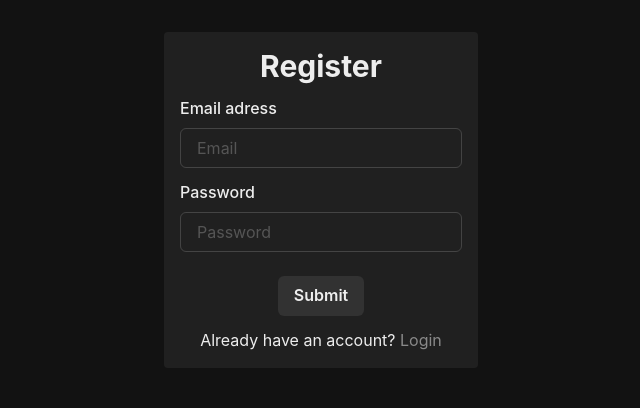
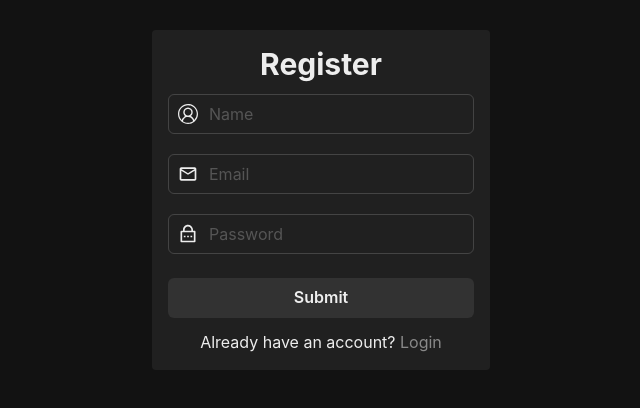
Before and after one commit to dariaCusutura/RecipesHub-FE, a React (Vite) app in the folder vite-project/: page /register in a window 1280 px wide. Shown: the top 408 px of the page, without its empty margins (319-959 px from the left). Built offline with nearby package versions, Linux system fonts and the light colour scheme.

Commit message:
Modified Register Page

```diff
--- /dev/null
+++ b/vite-project/src/components/MyAccountMenu.tsx
@@ -0,0 +1,35 @@
+import { Button, Menu, MenuButton, MenuDivider, MenuGroup, MenuItem, MenuList } from "@chakra-ui/react";
+import React from "react";
+import { VscAccount } from "react-icons/vsc";
+import ColorModeSwitch from "./ColorModeSwitch";
+
+interface Props {
+    logout: () => void;
+    email: string;
+}
+
+const MyAccountMenu = ({logout, email} : Props) => {
+  return (
+    <Menu>
+      <MenuButton
+        as={Button}
+        leftIcon={<VscAccount size={25} />}
+        px={8}
+        paddingStart={2}
+        marginEnd={4}
+      >
+        My Account
+      </MenuButton>
+      <MenuList>
+        <MenuGroup title="Profile">
+            <MenuItem id="email">{email}</MenuItem>
+        </MenuGroup>
+        <MenuDivider/>
+        <MenuItem id="logout" onClick={logout}>Log Out</MenuItem>
+        <MenuItem id="colormode"><ColorModeSwitch/></MenuItem>
+      </MenuList>
+    </Menu>
+  );
+};
+
+export default MyAccountMenu;
--- a/vite-project/src/components/NavBar.tsx
+++ b/vite-project/src/components/NavBar.tsx
@@ -1,7 +1,8 @@
-import { Button, HStack, Image } from "@chakra-ui/react";
+import { HStack, Image } from "@chakra-ui/react";
 import logo from "./logo.png";
 import SearchBar from "./SearchBar";
-// import ColorModeSwitch from "./ColorModeSwitch";
+import MyAccountMenu from "./MyAccountMenu";
+import useEmail from "../hooks/useEmail";
 
 interface Props {
   Logout: () => void;
@@ -10,12 +11,12 @@ interface Props {
 }
 
 const NavBar = ({ Logout, submitInput, manageClick }: Props) => {
+  const email = useEmail();
   return (
     <HStack justifyContent="space-between" padding="5px">
       <Image src={logo} boxSize="60px" />
       <SearchBar submitInput={(result) => submitInput(result)} manageClick={manageClick} />
-      {/* <ColorModeSwitch /> */}
-      <Button onClick={Logout}>Log out</Button>
+      <MyAccountMenu logout={Logout} email={email}/>
     </HStack>
   );
 };
--- /dev/null
+++ b/vite-project/src/hooks/useEmail.ts
@@ -0,0 +1,16 @@
+import { useEffect, useState } from "react";
+import apiRecipe from "../services/api-recipe";
+
+const useEmail = () => {
+  const [email, setEmail] = useState();
+  useEffect(() => {
+    apiRecipe
+      .get("/userEmail")
+      .then((res) => setEmail(res.data))
+      .catch((err) => console.log(err, "eroare email"));
+  }, []);
+  return email;
+
+};
+
+export default useEmail;
--- a/vite-project/src/pages/RegisterPage.tsx
+++ b/vite-project/src/pages/RegisterPage.tsx
@@ -5,9 +5,10 @@ import {
   Container,
   FormControl,
   FormErrorMessage,
-  FormLabel,
   Heading,
   Input,
+  InputGroup,
+  InputLeftElement,
   Link,
   Text,
 } from "@chakra-ui/react";
@@ -15,11 +16,15 @@ import { useState } from "react";
 import { useNavigate } from "react-router-dom";
 import axios, { AxiosResponse } from "axios";
 import { useCookies } from "react-cookie";
+import { MdOutlineEmail } from "react-icons/md";
+import { VscAccount } from "react-icons/vsc";
+import { RiLockPasswordLine } from "react-icons/ri";
 
 const Register = () => {
   const navigate = useNavigate();
   const [email, setEmail] = useState("");
   const [password, setPassword] = useState("");
+  const [name, setName] = useState("");
   const [error, setError] = useState("");
   // eslint-disable-next-line @typescript-eslint/no-unused-vars
   const [cookie, setCookie, removeCookie] = useCookies([]);
@@ -28,7 +33,7 @@ const Register = () => {
     await axios
       .post(
         "http://localhost:3000/register",
-        { email: email, password: password },
+        { name: name, email: email, password: password },
         {
           withCredentials: true,
         }
@@ -53,32 +58,58 @@ const Register = () => {
           centerContent={true}
         >
           <Heading size="lg">Register</Heading>
+          <form
+            onSubmit={(e) => {
+              handleSubmit();
+              e.preventDefault();
+            }}
+          >
             <FormControl
               paddingBlock={3}
               onSubmit={(e) => e.preventDefault()}
               isInvalid={error !== ""}
             >
-            <FormLabel htmlFor="RegisterEmail">Email adress </FormLabel>
+              <InputGroup marginBottom={5}>
+                <InputLeftElement>
+                  <VscAccount size={20} />
+                </InputLeftElement>
+                <Input
+                  id="name"
+                  type="text"
+                  placeholder="Name"
+                  onChange={(e) => setName(e.target.value)}
+                />
+              </InputGroup>
+              <InputGroup marginBottom={5}>
+                <InputLeftElement>
+                  <MdOutlineEmail size={20} />
+                </InputLeftElement>
                 <Input
                   id="RegisterEmail"
                   type="email"
                   placeholder="Email"
                   onChange={(e) => setEmail(e.target.value)}
+                  autoComplete="username"
                 />
-            <FormLabel htmlFor="RegisterPassword" paddingTop={3}>
-              Password{" "}
-            </FormLabel>
+              </InputGroup>
+              <InputGroup>
+                <InputLeftElement>
+                  <RiLockPasswordLine size={20} />
+                </InputLeftElement>
                 <Input
                   id="RegisterPassword"
                   type="password"
                   placeholder="Password"
                   onChange={(e) => setPassword(e.target.value)}
+                  autoComplete="current-password"
                 />
+              </InputGroup>
               {error && <FormErrorMessage>{error}</FormErrorMessage>}
             </FormControl>
-          <Button marginTop={3} type="submit" onClick={() => handleSubmit()}>
+            <Button marginTop={3} type="submit" width="100%">
               Submit
             </Button>
+          </form>
           <Text marginTop={3}>
             Already have an account?{" "}
             <Link color="gray.500" href="/login">
```
Lines whose indentation alone changed are shown as unchanged.
